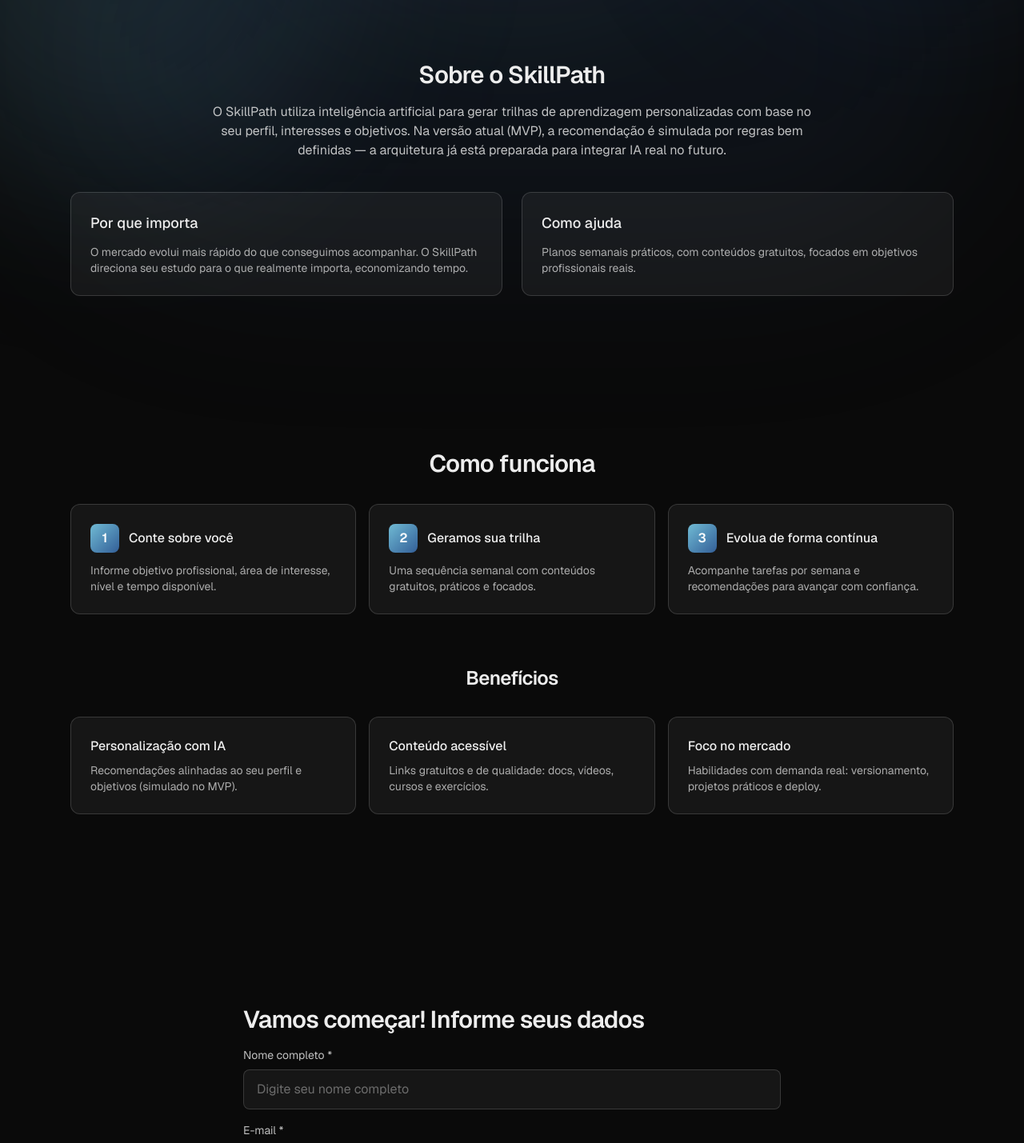
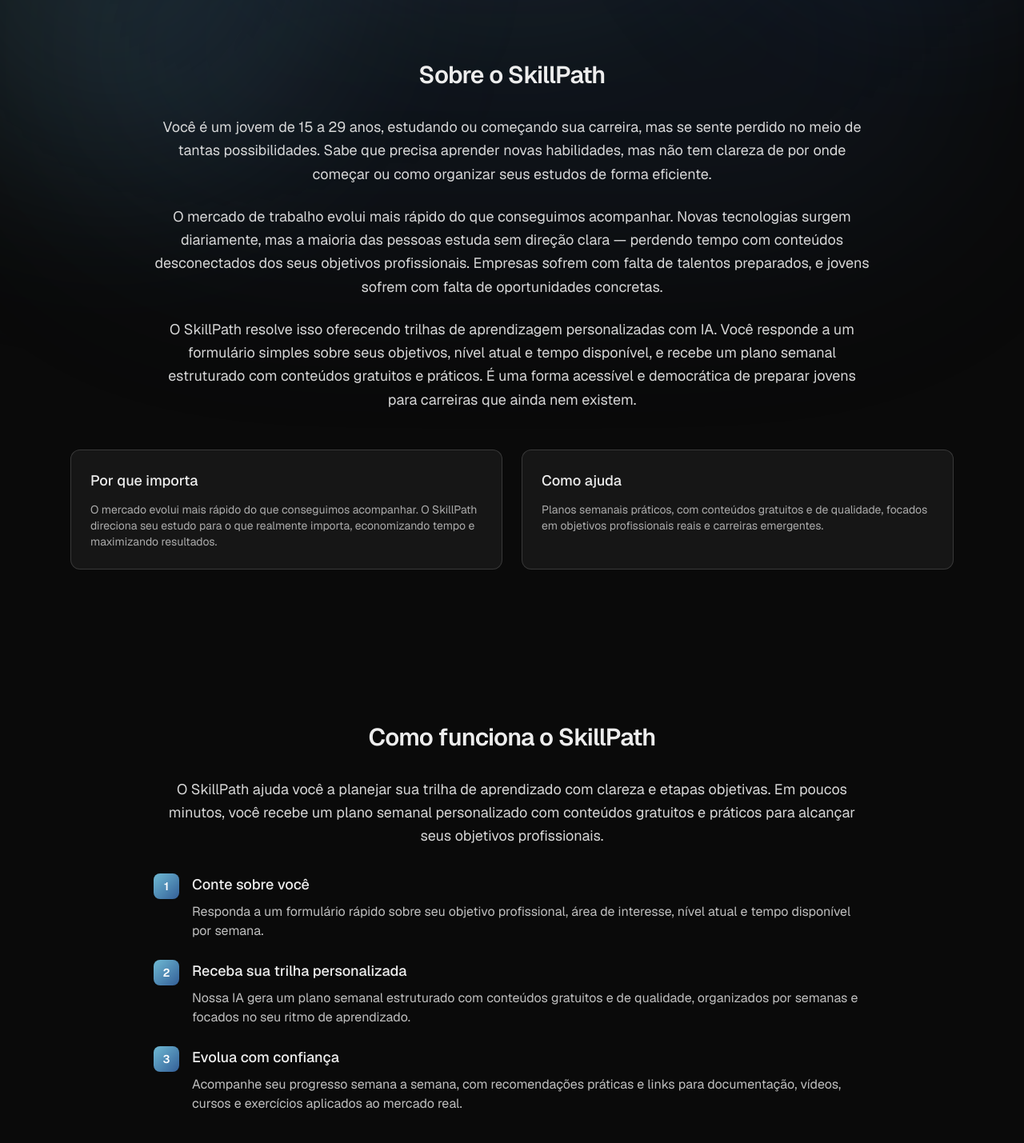
Before and after one commit to LuizFelipeRodriguesM/skill-path, a Next.js app: page / in a window 1280 px wide. Shown: the part 820-2249 px from the top of the page at 80% size. Built offline with nearby package versions, Linux system fonts and the light colour scheme.

Commit message:
Enhance About, Hero, and Services components with improved content and accessibility: update text for clarity and engagement, add ARIA labels for navigation elements, and restructure the Services section for better user understanding of the learning process.

```diff
--- a/app/components/About.tsx
+++ b/app/components/About.tsx
@@ -1,28 +1,42 @@
 export default function About() {
   return (
     <section id="about" className="mx-auto max-w-6xl px-6 py-16 md:py-24">
-      <h2 className="text-2xl md:text-3xl font-semibold tracking-tight text-center">
+      <h2 className="text-2xl md:text-3xl font-semibold tracking-tight text-center" id="about-heading">
         Sobre o SkillPath
       </h2>
-      <p className="mt-4 text-foreground/80 text-center max-w-3xl mx-auto">
-        O SkillPath utiliza inteligência artificial para gerar trilhas de aprendizagem
-        personalizadas com base no seu perfil, interesses e objetivos. Na versão atual (MVP),
-        a recomendação é simulada por regras bem definidas — a arquitetura já está preparada
-        para integrar IA real no futuro.
-      </p>
-      <div className="mt-10 grid gap-6 sm:grid-cols-2">
+      <div className="mt-8 space-y-6 text-center max-w-4xl mx-auto">
+        <p className="text-foreground/90 text-lg leading-relaxed">
+          Você é um jovem de 15 a 29 anos, estudando ou começando sua carreira, mas se sente perdido
+          no meio de tantas possibilidades. Sabe que precisa aprender novas habilidades, mas não tem
+          clareza de por onde começar ou como organizar seus estudos de forma eficiente.
+        </p>
+        <p className="text-foreground/90 text-lg leading-relaxed">
+          O mercado de trabalho evolui mais rápido do que conseguimos acompanhar. Novas tecnologias
+          surgem diariamente, mas a maioria das pessoas estuda sem direção clara — perdendo tempo
+          com conteúdos desconectados dos seus objetivos profissionais. Empresas sofrem com falta
+          de talentos preparados, e jovens sofrem com falta de oportunidades concretas.
+        </p>
+        <p className="text-foreground/90 text-lg leading-relaxed">
+          O SkillPath resolve isso oferecendo trilhas de aprendizagem personalizadas com IA.
+          Você responde a um formulário simples sobre seus objetivos, nível atual e tempo disponível,
+          e recebe um plano semanal estruturado com conteúdos gratuitos e práticos. É uma forma
+          acessível e democrática de preparar jovens para carreiras que ainda nem existem.
+        </p>
+      </div>
+      <div className="mt-12 grid gap-6 sm:grid-cols-2">
         <div className="rounded-xl border border-white/15 bg-white/5 p-6">
           <h3 className="font-medium text-lg">Por que importa</h3>
           <p className="mt-3 text-sm text-foreground/70">
             O mercado evolui mais rápido do que conseguimos acompanhar. O SkillPath
-            direciona seu estudo para o que realmente importa, economizando tempo.
+            direciona seu estudo para o que realmente importa, economizando tempo e
+            maximizando resultados.
           </p>
         </div>
         <div className="rounded-xl border border-white/15 bg-white/5 p-6">
           <h3 className="font-medium text-lg">Como ajuda</h3>
           <p className="mt-3 text-sm text-foreground/70">
-            Planos semanais práticos, com conteúdos gratuitos, focados em objetivos
-            profissionais reais.
+            Planos semanais práticos, com conteúdos gratuitos e de qualidade, focados
+            em objetivos profissionais reais e carreiras emergentes.
           </p>
         </div>
       </div>
--- a/app/components/Hero.tsx
+++ b/app/components/Hero.tsx
@@ -9,14 +9,15 @@
           <Link href="/" className="absolute left-8 top-1/2 -translate-y-1/2">
             <Image src="/white-logo.png" alt="SkillPath" width={28} height={28} priority />
           </Link>
-          <nav className="hidden md:flex items-center gap-14 text-sm text-foreground/80">
-            <a href="#home" className="transition-colors hover:text-white">Início</a>
-            <a href="#about" className="transition-colors hover:text-white">Sobre</a>
-            <a href="#services" className="transition-colors hover:text-white">Serviços</a>
-            <a href="#contact" className="transition-colors hover:text-white">Contato</a>
+          <nav aria-label="Navegação principal" className="hidden md:flex items-center gap-14 text-sm text-foreground/80">
+            <a href="#home" aria-label="Ir para o início da página" className="transition-colors hover:text-white">Início</a>
+            <a href="#about" aria-label="Ir para a seção sobre" className="transition-colors hover:text-white">Sobre</a>
+            <a href="#services" aria-label="Ir para a seção de serviços" className="transition-colors hover:text-white">Serviços</a>
+            <a href="#contact" aria-label="Ir para a seção de contato" className="transition-colors hover:text-white">Contato</a>
           </nav>
           <a
             href="#contact"
+            aria-label="Criar trilha de aprendizagem personalizada"
             className="hidden md:inline-flex absolute right-8 top-1/2 -translate-y-1/2 items-center justify-center rounded-xl bg-gradient-to-r from-[var(--brand-primary)] to-[var(--brand-secondary)] px-4 py-2 text-sm font-medium text-white shadow-lg shadow-[var(--brand-secondary)]/20 transition hover:brightness-[1.05] focus:outline-none focus:ring-2 focus:ring-[var(--brand-primary)]/60"
           >
             Criar minha trilha
@@ -42,7 +43,7 @@
           <h1 className="mt-6 text-5xl font-semibold leading-tight tracking-tight md:text-7xl">
             Aprenda hoje o que o futuro<br className="hidden md:block" /> vai exigir amanhã
           </h1>
-          <p className="mx-auto mt-5 max-w-2xl text-base md:text-lg text-foreground/70">
+          <p className="mx-auto mt-5 max-w-2xl text-base md:text-lg text-foreground/90">
             Trilha de estudos personalizada com IA. Simples, prática e focada no seu objetivo profissional.
           </p>
           <div className="mt-8 flex flex-wrap items-center justify-center gap-4">
--- a/app/components/Services.tsx
+++ b/app/components/Services.tsx
@@ -1,78 +1,53 @@
-function Step({
-  index,
-  title,
-  description,
-}: {
-  index: number;
-  title: string;
-  description: string;
-}) {
-  return (
-    <div className="rounded-xl border border-white/15 bg-white/5 p-6">
-      <div className="flex items-center gap-3">
-        <div className="flex h-9 w-9 items-center justify-center rounded-lg bg-gradient-to-br from-[var(--brand-primary)] to-[var(--brand-secondary)] text-white font-semibold">
-          {index}
-        </div>
-        <h4 className="font-medium">{title}</h4>
-      </div>
-      <p className="mt-3 text-sm text-foreground/70">{description}</p>
-    </div>
-  );
-}
-
-function Benefit({
-  title,
-  description,
-}: {
-  title: string;
-  description: string;
-}) {
-  return (
-    <div className="rounded-xl border border-white/15 bg-white/5 p-6">
-      <h4 className="font-medium">{title}</h4>
-      <p className="mt-2 text-sm text-foreground/70">{description}</p>
-    </div>
-  );
-}
-
 export default function Services() {
   return (
     <section id="services" className="mx-auto max-w-6xl px-6 py-16 md:py-24">
-      <h2 className="text-2xl md:text-3xl font-semibold tracking-tight text-center">Como funciona</h2>
-      <div className="mt-8 grid gap-4 md:grid-cols-3">
-        <Step
-          index={1}
-          title="Conte sobre você"
-          description="Informe objetivo profissional, área de interesse, nível e tempo disponível."
-        />
-        <Step
-          index={2}
-          title="Geramos sua trilha"
-          description="Uma sequência semanal com conteúdos gratuitos, práticos e focados."
-        />
-        <Step
-          index={3}
-          title="Evolua de forma contínua"
-          description="Acompanhe tarefas por semana e recomendações para avançar com confiança."
-        />
-      </div>
+      <h2 className="text-2xl md:text-3xl font-semibold tracking-tight text-center" id="services-heading">
+        Como funciona o SkillPath
+      </h2>
+      <div className="mt-8 space-y-8 text-center max-w-4xl mx-auto">
+        <p className="text-foreground/90 text-lg leading-relaxed">
+          O SkillPath ajuda você a planejar sua trilha de aprendizado com clareza e etapas objetivas.
+          Em poucos minutos, você recebe um plano semanal personalizado com conteúdos gratuitos
+          e práticos para alcançar seus objetivos profissionais.
+        </p>
 
-      <h3 className="mt-16 text-xl md:text-2xl font-semibold tracking-tight text-center">
-        Benefícios
-      </h3>
-      <div className="mt-8 grid gap-4 md:grid-cols-3">
-        <Benefit
-          title="Personalização com IA"
-          description="Recomendações alinhadas ao seu perfil e objetivos (simulado no MVP)."
-        />
-        <Benefit
-          title="Conteúdo acessível"
-          description="Links gratuitos e de qualidade: docs, vídeos, cursos e exercícios."
-        />
-        <Benefit
-          title="Foco no mercado"
-          description="Habilidades com demanda real: versionamento, projetos práticos e deploy."
-        />
+        <div className="space-y-6 text-left">
+          <div className="flex items-start gap-4">
+            <div className="flex h-8 w-8 items-center justify-center rounded-lg bg-gradient-to-br from-[var(--brand-primary)] to-[var(--brand-secondary)] text-white font-semibold text-sm flex-shrink-0">
+              1
+            </div>
+            <div>
+              <h3 className="font-medium text-lg mb-2">Conte sobre você</h3>
+              <p className="text-foreground/80">
+                Responda a um formulário rápido sobre seu objetivo profissional, área de interesse, nível atual e tempo disponível por semana.
+              </p>
+            </div>
+          </div>
+
+          <div className="flex items-start gap-4">
+            <div className="flex h-8 w-8 items-center justify-center rounded-lg bg-gradient-to-br from-[var(--brand-primary)] to-[var(--brand-secondary)] text-white font-semibold text-sm flex-shrink-0">
+              2
+            </div>
+            <div>
+              <h3 className="font-medium text-lg mb-2">Receba sua trilha personalizada</h3>
+              <p className="text-foreground/80">
+                Nossa IA gera um plano semanal estruturado com conteúdos gratuitos e de qualidade, organizados por semanas e focados no seu ritmo de aprendizado.
+              </p>
+            </div>
+          </div>
+
+          <div className="flex items-start gap-4">
+            <div className="flex h-8 w-8 items-center justify-center rounded-lg bg-gradient-to-br from-[var(--brand-primary)] to-[var(--brand-secondary)] text-white font-semibold text-sm flex-shrink-0">
+              3
+            </div>
+            <div>
+              <h3 className="font-medium text-lg mb-2">Evolua com confiança</h3>
+              <p className="text-foreground/80">
+                Acompanhe seu progresso semana a semana, com recomendações práticas e links para documentação, vídeos, cursos e exercícios aplicados ao mercado real.
+              </p>
+            </div>
+          </div>
+        </div>
       </div>
     </section>
   );
```
